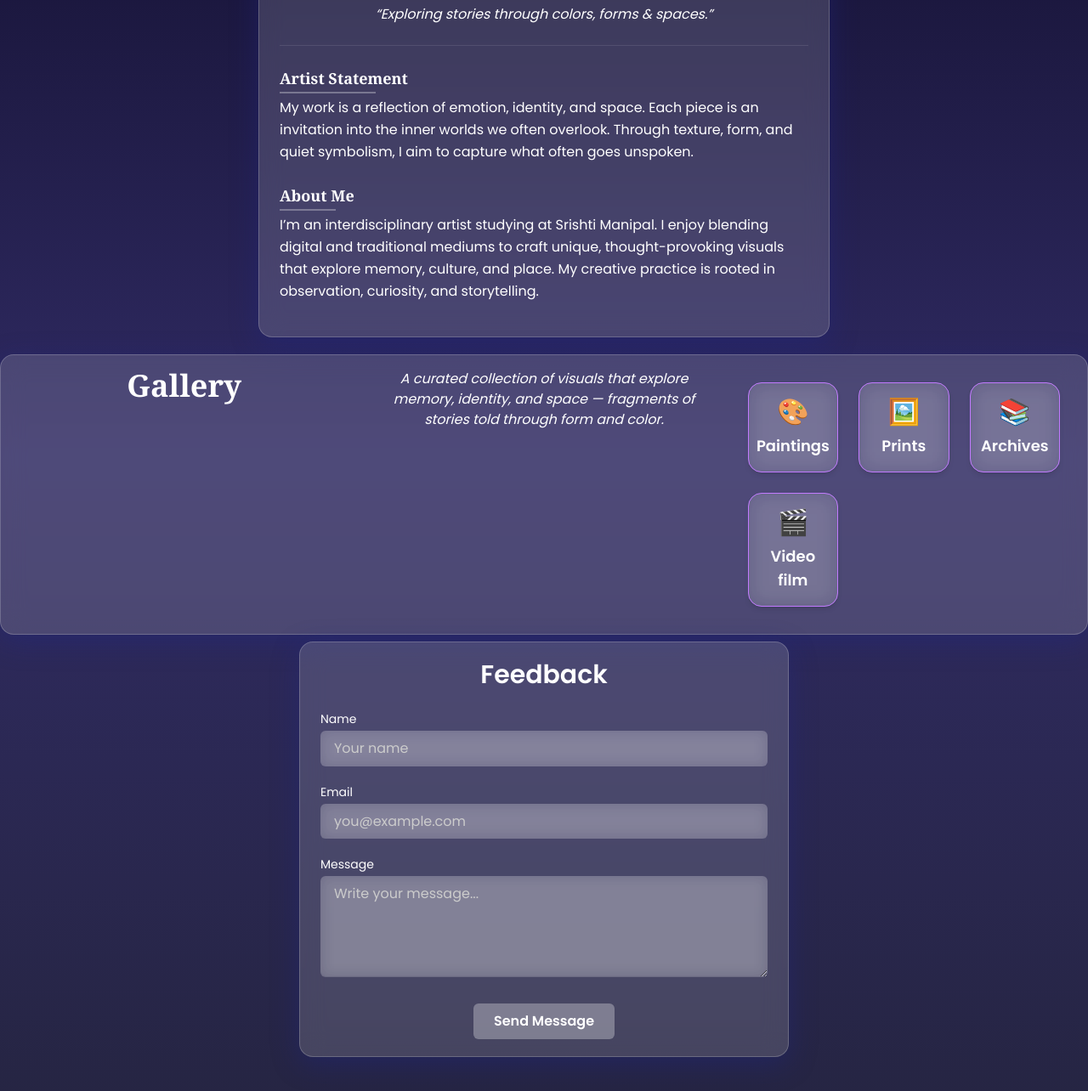
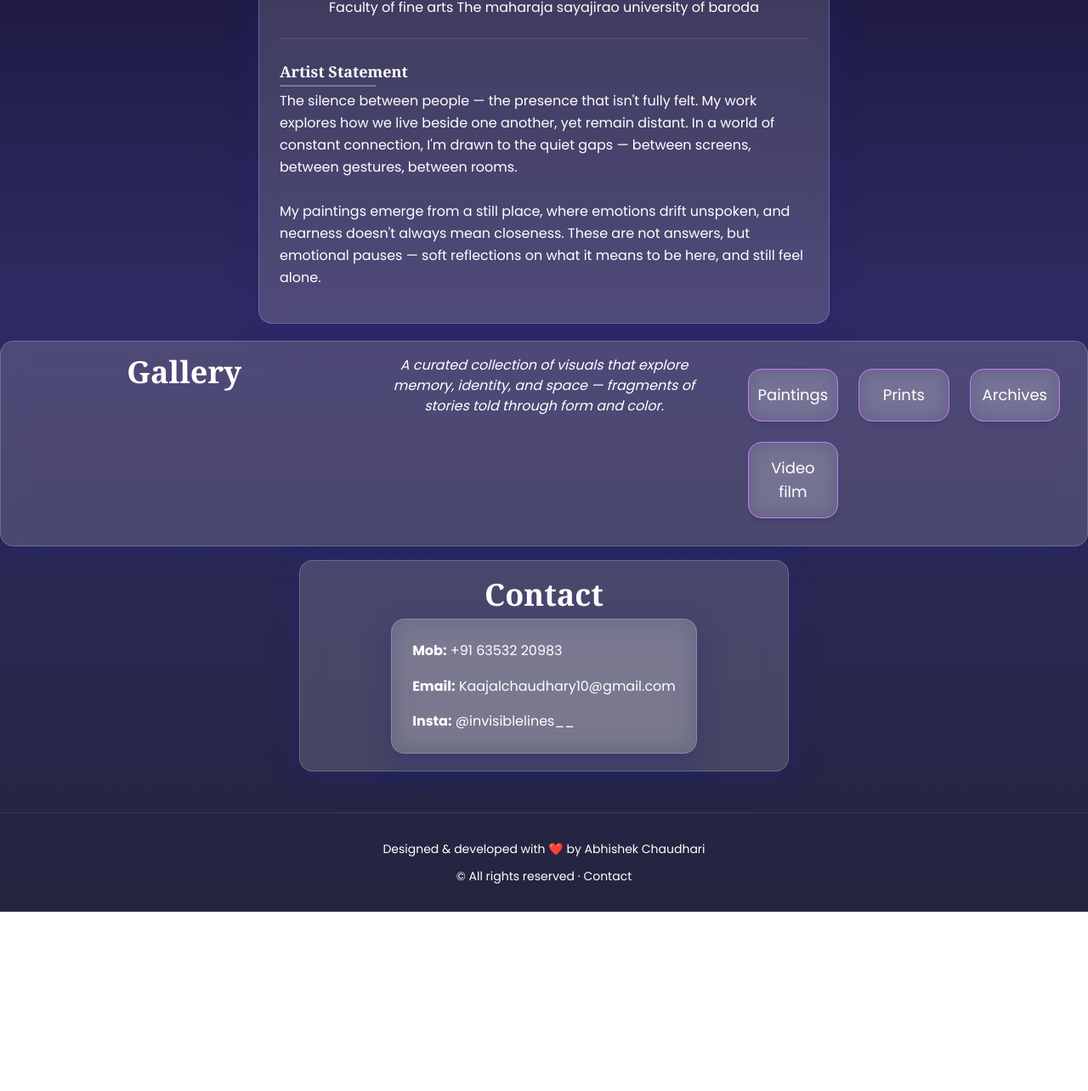
Before and after one commit to KajalChaudharii/ArtFolioo, a plain HTML site: page index.html in a window 1280 px wide. Shown: the part 340-1624 px from the top of the page at 85% size. After the commit the page ends 1413 px from the top, so only its background shows below. Drawn offline with nearby package versions, Linux system fonts and the light colour scheme.

Commit message:
Updqte 3

```diff
--- a/index.html
+++ b/index.html
@@ -38,53 +38,34 @@
 	<section id="about" class="glass px-6 py-10 max-w-2xl mx-auto mt-22 rounded-xl text-white-800 text-center">
 
 		<!-- Profile Image -->
-		<img src="https://plus.unsplash.com/premium_photo-1688740375397-34605b6abe48" alt="Kajal Chaudhary"
-			class="w-28 h-28 sm:w-32 sm:h-32 mx-auto rounded-full border border-white/30 shadow-lg object-cover"
-			data-aos="zoom-in" data-aos-delay="100" />
+		<img src="static/images/Me.jpg" alt="Kajal Chaudhary"
+			class="w-28 h-28 sm:w-32 sm:h-32 mx-auto rounded-full border border-white/30 shadow-lg object-cover"/>
 
 		<!-- Name -->
-		<h1 class="text-2xl sm:text-3xl font-semibold mt-4" data-aos="fade-up" data-aos-delay="200">
+		<h1 class="text-2xl sm:text-3xl font-semibold mt-4">
 			Kajal Chaudhary
 		</h1>
 
 		<!-- College Info -->
-		<p class="text-sm sm:text-base text-white-300 mt-1" data-aos="fade-up" data-aos-delay="300">
-			MSU · Final Year
-		</p>
-
-		<!-- Tagline -->
-		<p class="italic text-sm sm:text-base mt-2 text-white-300" data-aos="fade-up" data-aos-delay="400">
-			“Exploring stories through colors, forms & spaces.”
+		<p class="text-sm sm:text-base text-white-300 mt-1">
+			Final year bva Painting,<br>
+			Faculty of fine arts The maharaja sayajirao university of baroda
 		</p>
 
 		<!-- Divider -->
-		<hr class="border-white/10 my-6" data-aos="fade-up" data-aos-delay="450" />
+		<hr class="border-white/10 my-6"/>
 
 		<!-- Artist Statement -->
-		<div class="text-left mt-6 space-y-3" data-aos="fade-up" data-aos-delay="500">
+		<div class="text-left mt-6 space-y-3">
 			<h3 class="text-lg font-serif font-semibold mb-1 text-white-800/90 relative inline-block pb-1">
 				Artist Statement
 				<span class="absolute bottom-0 left-0 w-[75%] h-[2px] bg-white/30"></span>
 			</h3>
 			<p class="text-sm sm:text-base text-white-200 leading-relaxed">
-				My work is a reflection of emotion, identity, and space. Each piece is an invitation into the inner
-				worlds we
-				often overlook. Through texture, form, and quiet symbolism, I aim to capture what often goes unspoken.
-			</p>
-		</div>
-
-		<!-- About Me -->
-		<div class="text-left mt-6 space-y-3" data-aos="fade-up" data-aos-delay="600">
-			<h3 class="text-lg font-serif font-semibold mb-1 text-white-800/90 relative inline-block pb-1">
-				About Me
-				<span class="absolute bottom-0 left-0 w-[75%] h-[2px] bg-white/30"></span>
-			</h3>
-			<p class="text-sm sm:text-base text-white-200 leading-relaxed">
-				I’m an interdisciplinary artist studying at Srishti Manipal. I enjoy blending digital and traditional
-				mediums to
-				craft unique, thought-provoking visuals that explore memory, culture, and place. My creative practice is
-				rooted
-				in observation, curiosity, and storytelling.
+				The silence between people — the presence that isn't fully felt. My work explores how we live beside one another, yet remain distant. In a world of constant connection, I'm drawn to the quiet gaps — between screens, between gestures, between rooms.
+				<br>
+				<br>
+				My paintings emerge from a still place, where emotions drift unspoken, and nearness doesn't always mean closeness. These are not answers, but emotional pauses — soft reflections on what it means to be here, and still feel alone.
 			</p>
 		</div>
 	</section>
@@ -92,19 +73,17 @@
 	<!-- Gallery Section -->
 	<div id="gallery"
 		class="glass mt-5 rounded-xl text-white-800 text-center grid grid-cols-1 sm:grid-cols-2 lg:grid-cols-3 gap-6 p-4">
-		<h2 class="text-2xl sm:text-4xl font-serif font-semibold text-white-800 text-center" data-aos="fade-up">
+		<h2 class="text-2xl sm:text-4xl font-serif font-semibold text-white-800 text-center">
 			Gallery
 		</h2>
 
-		<p class="text-center text-white-300 italic text-sm sm:text-base mb-2 max-w-xl mx-auto" data-aos="fade-up"
-			data-aos-delay="100">
+		<p class="text-center text-white-300 italic text-sm sm:text-base mb-2 max-w-xl mx-auto">
 			A curated collection of visuals that explore memory, identity, and space — fragments of stories told through
 			form
 			and color.
 		</p>
 
-		<div id="gallerySection" class="text-white-800 text-center grid grid-cols-1 sm:grid-cols-2 lg:grid-cols-3 gap-6 p-4"
-			data-aos="fade-up" data-aos-delay="200">
+		<div id="gallerySection" class="text-white-800 text-center grid grid-cols-1 sm:grid-cols-2 lg:grid-cols-3 gap-6 p-4">
 			<!-- JS injects cards here -->
 		</div>
 	</div>
@@ -142,45 +121,16 @@
 		</div>
 	</div>
 
-
 	<!-- Contact Section -->
-	<section id="contact" class="glass px-6 py-5 max-w-xl mx-auto mt-2 rounded-xl text-white-800 text-center"
-		data-aos="fade-up" data-aos-delay="100">
-		<!-- Section Title -->
-		<h2 class="text-2xl sm:text-3xl font-semibold mb-6" data-aos="zoom-in" data-aos-delay="200">
-			Feedback
+	<section id="contact" class="glass px-6 py-5 max-w-xl mx-auto mt-4 rounded-xl text-white-800 text-center">
+		<h2 class="text-2xl sm:text-4xl font-serif font-semibold text-white-800 text-center mb-2">
+			Contact
 		</h2>
-
-		<!-- Contact Form -->
-		<form action="#" method="POST" class="space-y-5 text-left">
-			<div data-aos="fade-up" data-aos-delay="300">
-				<label for="name" class="block text-sm text-white-300 mb-1">Name</label>
-				<input type="text" id="name" name="name" required
-					class="w-full px-4 py-2 rounded-md bg-white/20 text-white-800 placeholder-gray-300 focus:outline-none focus:ring-2 focus:ring-white/50 focus:bg-white/30 backdrop-blur-sm transition duration-200"
-					placeholder="Your name" />
-			</div>
-
-			<div data-aos="fade-up" data-aos-delay="400">
-				<label for="email" class="block text-sm text-white-300 mb-1">Email</label>
-				<input type="email" id="email" name="email" required
-					class="w-full px-4 py-2 rounded-md bg-white/20 text-white-800 placeholder-gray-300 focus:outline-none focus:ring-2 focus:ring-white/50 focus:bg-white/30 backdrop-blur-sm transition duration-200"
-					placeholder="you@example.com" />
-			</div>
-
-			<div data-aos="fade-up" data-aos-delay="500">
-				<label for="message" class="block text-sm text-white-300 mb-1">Message</label>
-				<textarea id="message" name="message" rows="4" required
-					class="w-full px-4 py-2 rounded-md bg-white/20 text-white-800 placeholder-gray-300 focus:outline-none focus:ring-2 focus:ring-white/50 focus:bg-white/30 backdrop-blur-sm transition duration-200"
-					placeholder="Write your message..."></textarea>
-			</div>
-
-			<div class="text-center mt-6" data-aos="fade-up" data-aos-delay="600">
-				<button type="submit"
-					class="btn-hover bg-white/30 px-6 py-2 rounded-md text-white-800 font-semibold transition-all duration-300 hover:bg-white/40 hover:scale-105">
-					Send Message
-				</button>
-			</div>
-		</form>
+		<div class="glass inline-block p-6 rounded-lg space-y-4 text-left max-w-md mx-auto text-white-800">
+		  <p><b>Mob:</b> <a href="tel:+916353220983" class="hover:underline">+91 63532 20983</a></p>
+		  <p><b>Email:</b> <a href="mailto:Kaajalchaudhary10@gmail.com" class="hover:underline">Kaajalchaudhary10@gmail.com</a></p>
+		  <p><b>Insta:</b> <a href="https://www.instagram.com/invisiblelines__" target="_blank" class="hover:underline">@invisiblelines__</a></p>
+		</div>
 	</section>
 
 	<!-- Overlay for Image Detail with Carousel -->
--- a/static/js/script.js
+++ b/static/js/script.js
@@ -59,9 +59,9 @@ const gallerySections = [
                             "static/images/Prints/Etching/Etching_4.webp",
                             "static/images/Prints/Etching/Etching_5.webp",
                             "static/images/Prints/Etching/Etching_6.webp",
-                            "static/images/Prints/Etching/Etching_7_1.webp",
-                            "static/images/Prints/Etching/Etching_7_2.webp",
-                            "static/images/Prints/Etching/Etching_7_3.webp"
+                            "static/images/Prints/Etching/Etching_7_1.jpg",
+                            "static/images/Prints/Etching/Etching_7_2.jpg",
+                            "static/images/Prints/Etching/Etching_7_3.jpg"
                         ]
                     }
                 ]
@@ -239,8 +239,7 @@ function renderGallery() {
 
         card.innerHTML = `
         <div class="text-white text-center">
-          <div class="text-3xl mb-2">${section.icon}</div>
-          <div class="text-lg font-semibold">${section.label}</div>
+          <div class="text-lg">${section.label}</div>
         </div>
       `;
 
@@ -529,7 +528,7 @@ function updateViewer() {
     viewerImage.style.display = 'none';
 
     // === Image ===
-    if (/\.(jpg|jpeg|png|gif)$/i.test(currentMedia)) {
+    if (/\.(jpg|jpeg|png|gif|webp)$/i.test(currentMedia)) {
         viewerImage.src = currentMedia;
         viewerImage.onload = () =>
         viewerImage.style.display = 'block';
```
Also changed, not shown: static/images/Me.jpg (added), static/images/Prints/Etching/Etching_7_1.jpg (added), static/images/Prints/Etching/Etching_7_1.webp (deleted), static/images/Prints/Etching/Etching_7_2.jpg (added), static/images/Prints/Etching/Etching_7_2.webp (deleted), static/images/Prints/Etching/Etching_7_3.jpg (added), static/images/Prints/Etching/Etching_7_3.webp (deleted), 5 other files.
